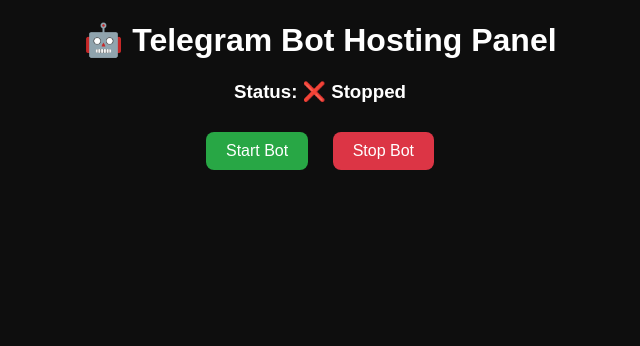
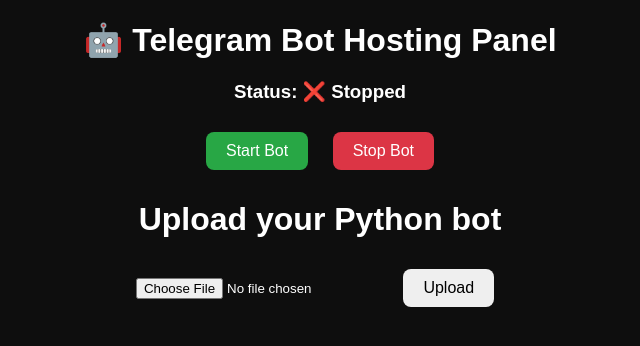
Before and after one commit to JOSHhub2/TRYBOT, a Flask app: page / in a window 1280 px wide. Shown: the top 346 px of the page, without its empty margins (320-960 px from the left). Run offline with Flask 3, Linux system fonts and the light colour scheme.

Commit message:
Update index.html

```diff
--- a/templates/index.html
+++ b/templates/index.html
@@ -16,3 +16,17 @@
   <button class="stop" onclick="fetch('/stop').then(()=>location.reload())">Stop Bot</button>
 </body>
 </html>
+
+<!DOCTYPE html>
+<html>
+<head>
+    <title>Upload Bot</title>
+</head>
+<body>
+    <h1>Upload your Python bot</h1>
+    <form action="/upload" method="post" enctype="multipart/form-data">
+        <input type="file" name="file" accept=".py" required>
+        <button type="submit">Upload</button>
+    </form>
+</body>
+</html>
```
